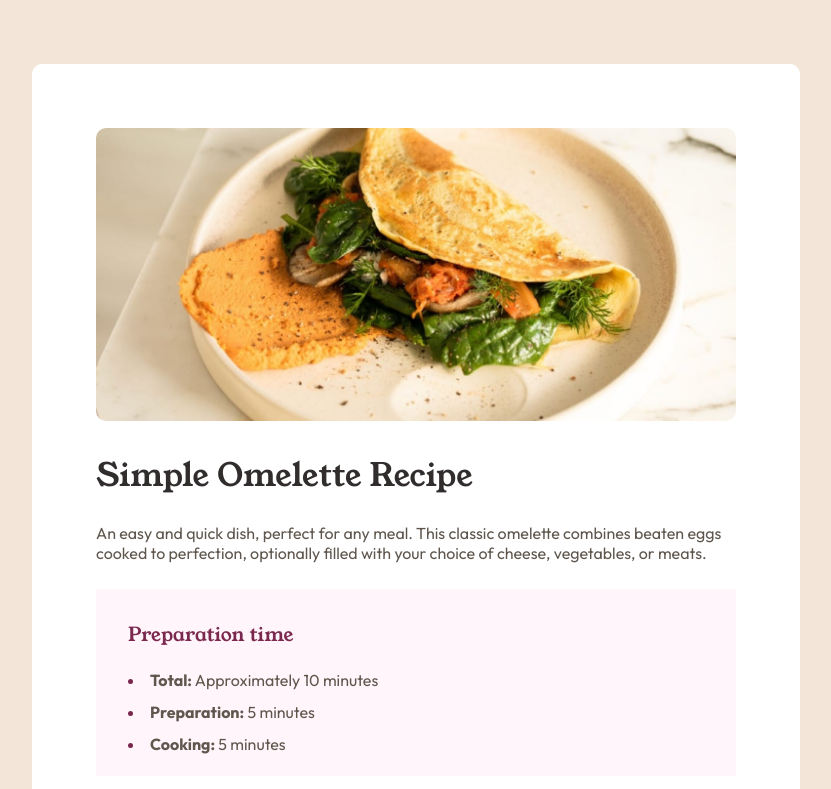
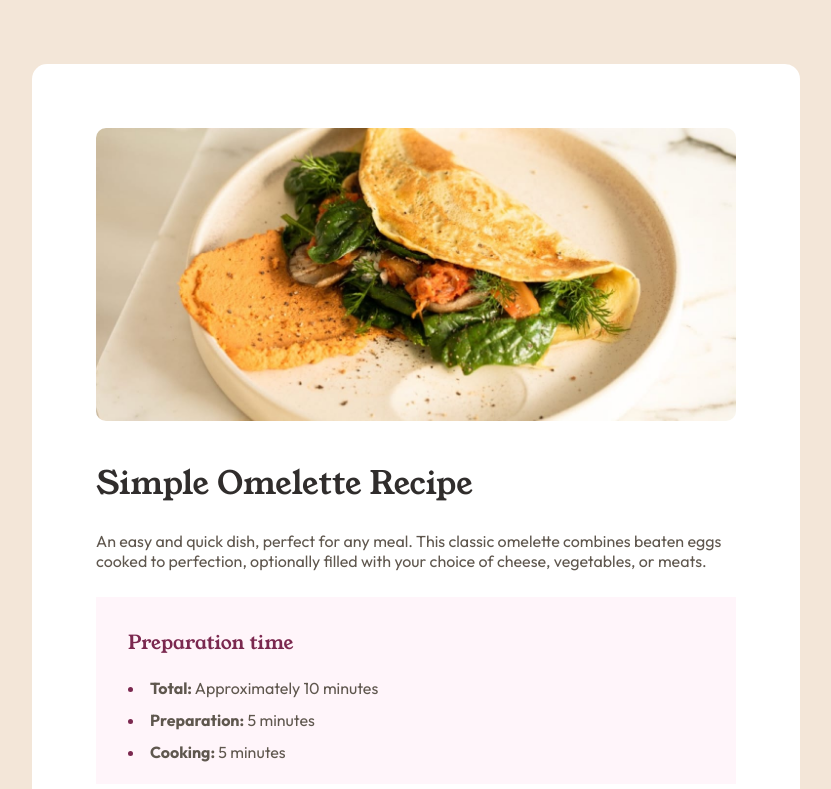
Before and after one commit to SabrinaZ8/LandingPage_Challenger, a plain HTML site: page index.html in a window 1280 px wide. Shown: the top 789 px of the page, without its empty margins (224-1055 px from the left). Drawn offline with Linux system fonts and the light colour scheme.

Commit message:
Ajustamento erros

```diff
--- a/index.html
+++ b/index.html
@@ -17,7 +17,7 @@
 <body>
   <main class="content">
     <picture id="id-img">
-      <img src="/recipe-page-main/assets/images/image-omelette.jpeg">
+      <img src="/recipe-page-main/assets/images/image-omelette.jpeg" alt="Foto da Omelete">
     </picture>
     <h1 class="title">Simple Omelette Recipe</h1>
 
--- a/recipe-page-main/assets/styles/style.css
+++ b/recipe-page-main/assets/styles/style.css
@@ -22,7 +22,7 @@ body {
     background-color: white;
     width: 60%;
     padding: 5%;
-    border-radius: 10px;
+    border-radius: 15px;
 }
 #id-img{
     display: flex;
@@ -34,7 +34,7 @@ body {
     border-radius: 10px;
 }
 .title {
-    margin: 2rem 0 1rem 0;
+    margin: 2.5rem 0 1rem 0;
     font-weight: 400;
     font-family: "Young Serif", serif;
     color: hsl(24, 5%, 18%);
```
